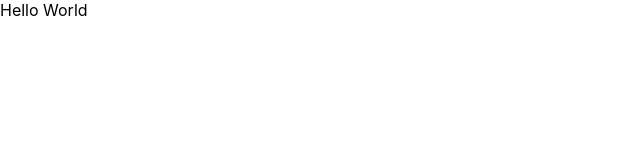
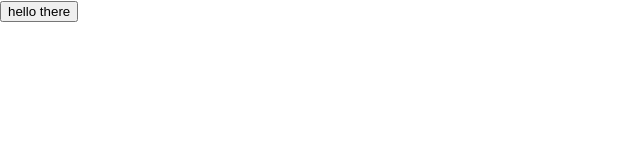
Before and after one commit to faisal-kn/e-commerce, a React (Create React App) app: page /home in a window 1280 px wide. Shown: the top 160 px of the page, without its empty margins (0-640 px from the left). Built offline with nearby package versions, Linux system fonts and the light colour scheme.

Commit message:
made first api call

```diff
--- a/package.json
+++ b/package.json
@@ -6,8 +6,10 @@
     "@testing-library/jest-dom": "^5.16.1",
     "@testing-library/react": "^12.1.2",
     "@testing-library/user-event": "^13.5.0",
+    "axios": "^0.24.0",
     "react": "^17.0.2",
     "react-dom": "^17.0.2",
+    "react-router-dom": "^6.1.1",
     "react-scripts": "5.0.0",
     "web-vitals": "^2.1.2"
   },
--- a/src/App.js
+++ b/src/App.js
@@ -1,5 +1,14 @@
+import { Routes, Route, Navigate } from "react-router-dom";
+
+import Home from "./pages/Home";
+
 const App = () => {
-  return <div>Hello World</div>;
+  return (
+    <Routes>
+      <Route path="/home" element={<Home />}></Route>
+      <Route path="/" element={<Navigate replace to="/home" />} />
+    </Routes>
+  );
 };
 
 export default App;
--- /dev/null
+++ b/src/apicall/RainforestApi/Apicalls.js
@@ -0,0 +1,11 @@
+import axios from "axios";
+const API_KEY = "9FC93C86FC414B858615F615A7007E1F";
+
+export const getProduct = async (productId) => {
+  const options = {
+    url: "https://api.rainforestapi.com/request?api_key=9FC93C86FC414B858615F615A7007E1F&type=product&asin=B000YDDF6O&amazon_domain=amazon.com",
+    method: "GET",
+  };
+  const res = await axios(options);
+  console.log(res);
+};
--- a/src/index.js
+++ b/src/index.js
@@ -2,10 +2,11 @@ import React from 'react';
 import ReactDOM from 'react-dom';
 import './index.css';
 import App from './App';
+import {BrowserRouter} from 'react-router-dom';
 
 ReactDOM.render(
-  <React.StrictMode>
+  <BrowserRouter>
     <App />
-  </React.StrictMode>,
+  </BrowserRouter>,
   document.getElementById('root')
 );
--- /dev/null
+++ b/src/pages/Home.js
@@ -0,0 +1,14 @@
+import {getProduct} from "../apicall/RainforestApi/Apicalls";
+
+const Home = () => {
+  const clickHandler = () => {
+    getProduct();
+  };
+  return (
+    <div>
+      <button onClick={clickHandler}>hello there</button>
+    </div>
+  );
+};
+
+export default Home;
```
Also changed, not shown: 1 other file (tests, documents, lock files or other folders).
